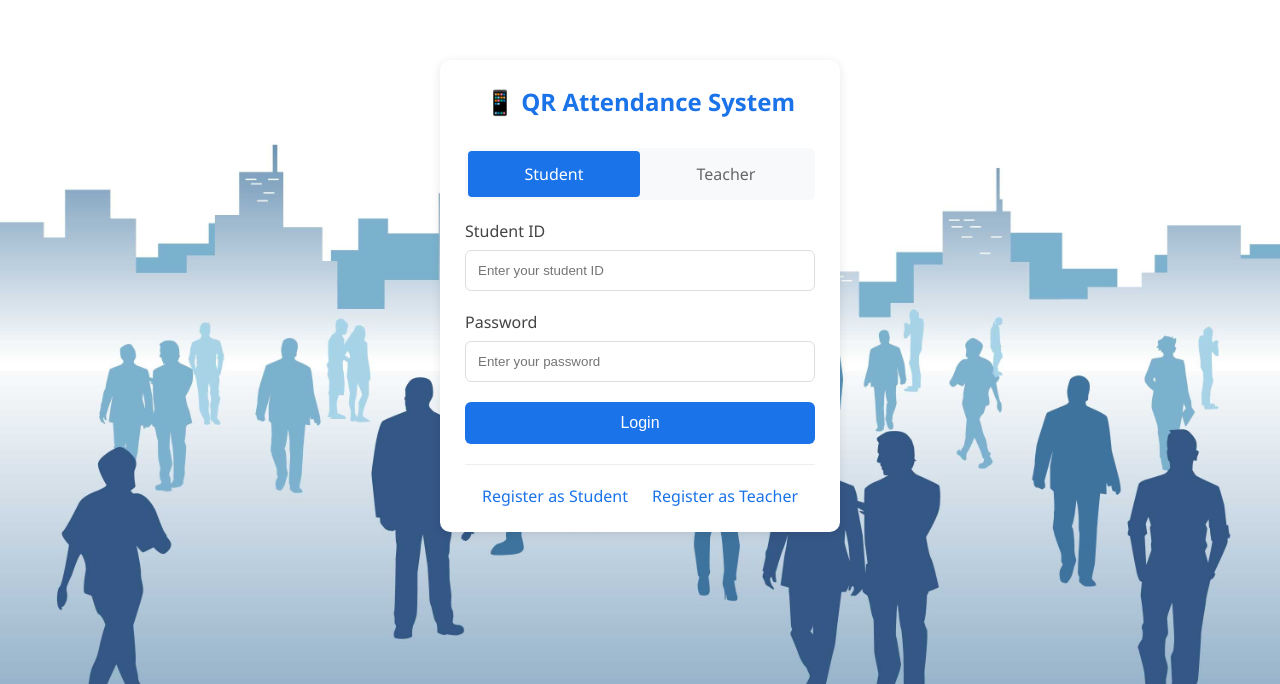
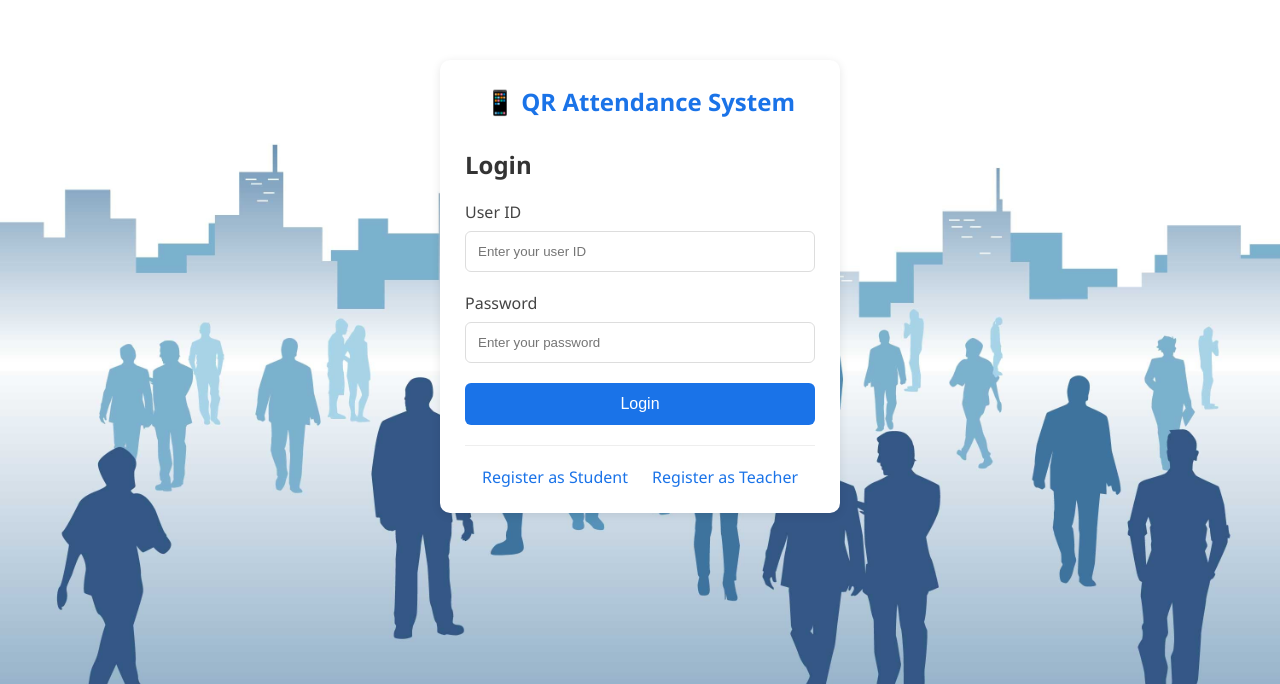
Before and after one commit to noob-Vix/qr_attendance, a PHP site: page / in a window 1280 px wide. Shown: the top 684 px of the page. Run offline with PHP 8.4, Linux system fonts and the light colour scheme.

Commit message:
ay new update

```diff
--- a/css/index.css
+++ b/css/index.css
@@ -30,6 +30,8 @@ body {
     margin: 0;
     font-size: 24px;
 }
+
+
 .form-group {
     margin-bottom: 20px;
 }
--- a/index.php
+++ b/index.php
@@ -13,9 +13,8 @@
                 <h1>📱 QR Attendance System</h1>
             </div>
 
-            <div class="tabs">
-                <div class="tab active" onclick="switchTab('student')">Student</div>
-                <div class="tab" onclick="switchTab('teacher')">Teacher</div>
+            <div class="login-header">
+                <h2>Login</h2>
             </div>
 
             <?php
@@ -30,12 +29,12 @@
             }
             ?>
 
-            <div id="studentForm" class="form-section active">
+            <div id="loginForm" class="form-section active">
                 <form method="post" action="login_process.php">
-                    <input type="hidden" name="type" value="student">
+                    <input type="hidden" name="type">
                     <div class="form-group">
-                        <label>Student ID</label>
-                        <input type="text" name="student_id" required placeholder="Enter your student ID">
+                        <label>User ID</label>
+                        <input type="text" name="userID" required placeholder="Enter your user ID">
                     </div>
                     <div class="form-group">
                         <label>Password</label>
@@ -45,20 +44,6 @@
                 </form>
             </div>
 
-            <div id="teacherForm" class="form-section">
-                <form method="post" action="login_process.php">
-                    <input type="hidden" name="type" value="teacher">
-                    <div class="form-group">
-                        <label>Teacher ID</label>
-                        <input type="text" name="teacher_id" required placeholder="Enter your teacher ID">
-                    </div>
-                    <div class="form-group">
-                        <label>Password</label>
-                        <input type="password" name="password" required placeholder="Enter your password">
-                    </div>
-                    <button type="submit" class="btn">Login</button>
-                </form>
-            </div>
 
             <div class="register-links">
                 <a href="register.php">Register as Student</a>
@@ -67,25 +52,5 @@
         </div>
     </div>
 
-    <script>
-    function switchTab(type) {
-        // Update tabs
-        document.querySelectorAll('.tab').forEach(tab => {
-            tab.classList.remove('active');
-        });
-        event.target.classList.add('active');
-
-        // Update forms
-        document.querySelectorAll('.form-section').forEach(form => {
-            form.classList.remove('active');
-        });
-
-        if (type === 'student') {
-            document.getElementById('studentForm').classList.add('active');
-        } else {
-            document.getElementById('teacherForm').classList.add('active');
-        }
-    }
-    </script>
 </body>
 </html>
```
Also changed, not shown: login_process.php (+10 -5 lines).
